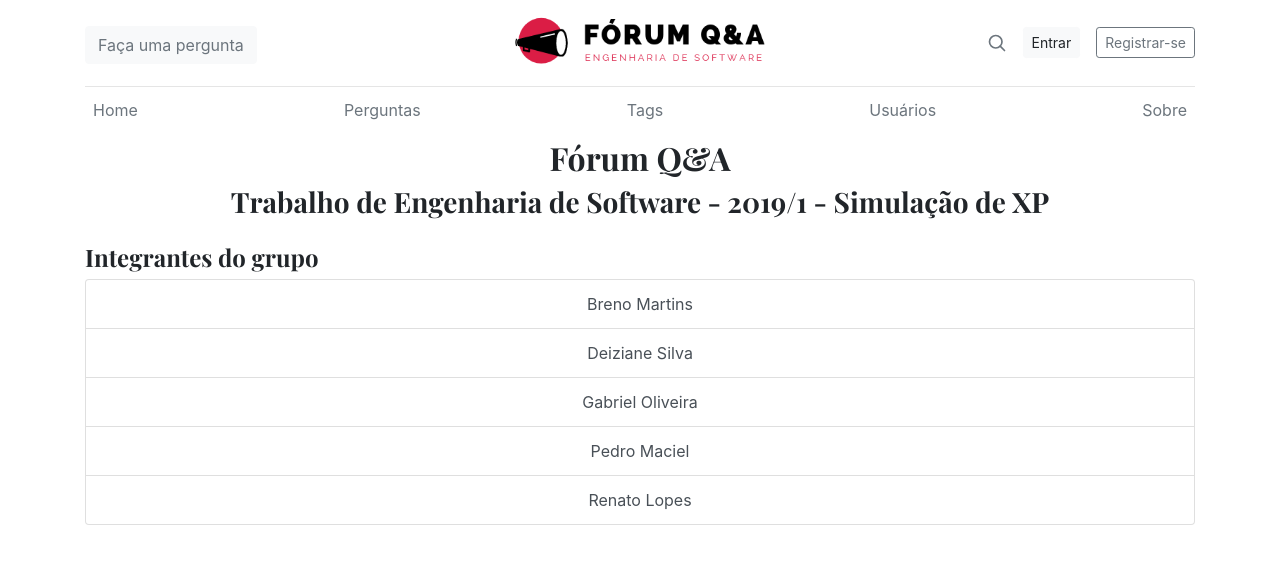
After one commit to renato-lopes/engenharia-de-software, a Django app: page /about/ in a window 1280 px wide. The commit adds this page. Shown: the top 564 px of the page. Run offline with Django 3.2, Linux system fonts and the light colour scheme; some libraries are stand-ins or nearby versions.

Commit message:
Update header

```diff
--- /dev/null
+++ b/qa/forum/templates/forum/about.html
@@ -0,0 +1,37 @@
+{% extends "forum/base.html" %}
+{% load static from staticfiles %} <!-- to use static files -->
+
+{% block css %}
+
+{% endblock %}
+
+{% block content %}
+<div class="container">
+
+    {%  include "forum/header.html" %}
+
+    <div class="row">
+        <div class="col-md-12 text-center mb-3">
+            <h2>Fórum Q&A</h2>
+            <h3>Trabalho de Engenharia de Software - 2019/1 - Simulação de XP</h3>
+        </div>
+    </div>
+    <div class="row">
+        <div class="col-md-12">
+            <h4>Integrantes do grupo</h4>
+        </div>
+    </div>
+    <div class="row">
+        <div class="col-md-12">
+            <ul class="list-group list-unstyled text-center">
+                <li class="list-group-item list-group-item-action">Breno Martins</li>
+                <li class="list-group-item list-group-item-action">Deiziane Silva</li>
+                <li class="list-group-item list-group-item-action">Gabriel Oliveira</li>
+                <li class="list-group-item list-group-item-action">Pedro Maciel</li>
+                <li class="list-group-item list-group-item-action">Renato Lopes</li>
+            </ul>
+        </div>
+    </div>
+</div>
+
+{% endblock content %}
--- a/qa/forum/templates/forum/header.html
+++ b/qa/forum/templates/forum/header.html
@@ -32,9 +32,9 @@
           <a class="p-2 text-muted" href="{% url 'forum:all_posts' %}">Perguntas</a>
           <a class="p-2 text-muted" href="{% url 'forum:all_tags' %}">Tags</a>
           <a class="p-2 text-muted" href="{% url 'forum:users' %}">Usuários</a>
-          <a class="p-2 text-muted" href="#">Jobs</a>
-          <a class="p-2 text-muted" href="#">Sobre</a>
-          <a class="p-2 text-muted" href="#">Contato</a>
+          <!-- <a class="p-2 text-muted" href="#">Jobs</a> -->
+          <a class="p-2 text-muted" href="{% url 'forum:about' %}">Sobre</a>
+          <!-- <a class="p-2 text-muted" href="#">Contato</a> -->
 
         </nav>
       </div>
--- a/qa/forum/templates/forum/users.html
+++ b/qa/forum/templates/forum/users.html
@@ -14,7 +14,7 @@
     <div class="row">
       {% for user in users %}
       <div class="col-md-3 mb-3 mt-3 text-center">
-        <img src="{% static 'users/img/default.png' %}" class="img-profile center" alt="...">
+        <img src="{% static 'users/img/default.png' %}" class="img-profile" alt="...">
         <div class="media-body mt-3">
           <h5 class="mt-0 "><a href="{% url 'users:view_profile' username=user.username %}">{{ user.username }}</a></h5>
           <p>{{ user.first_name }} {{ user.last_name }}</p>
--- a/qa/forum/urls.py
+++ b/qa/forum/urls.py
@@ -6,5 +6,6 @@ urlpatterns = [
     path('', views.index , name='index'),
     path('users/', views.users , name='users'),
     path('all-posts/', views.all_posts , name='all_posts'),
-    path('all-tags/', views.all_tags, name='all_tags')
+    path('all-tags/', views.all_tags, name='all_tags'),
+    path('about/', views.about, name='about')
 ]
--- a/qa/forum/views.py
+++ b/qa/forum/views.py
@@ -48,3 +48,9 @@ def all_tags(request):
     context['tags'] = tags
 
     return render(request, 'forum/tags.html', context)
+
+def about(request):
+    context = {
+        'title': 'Sobre'
+    }
+    return render(request, 'forum/about.html', context)
```
